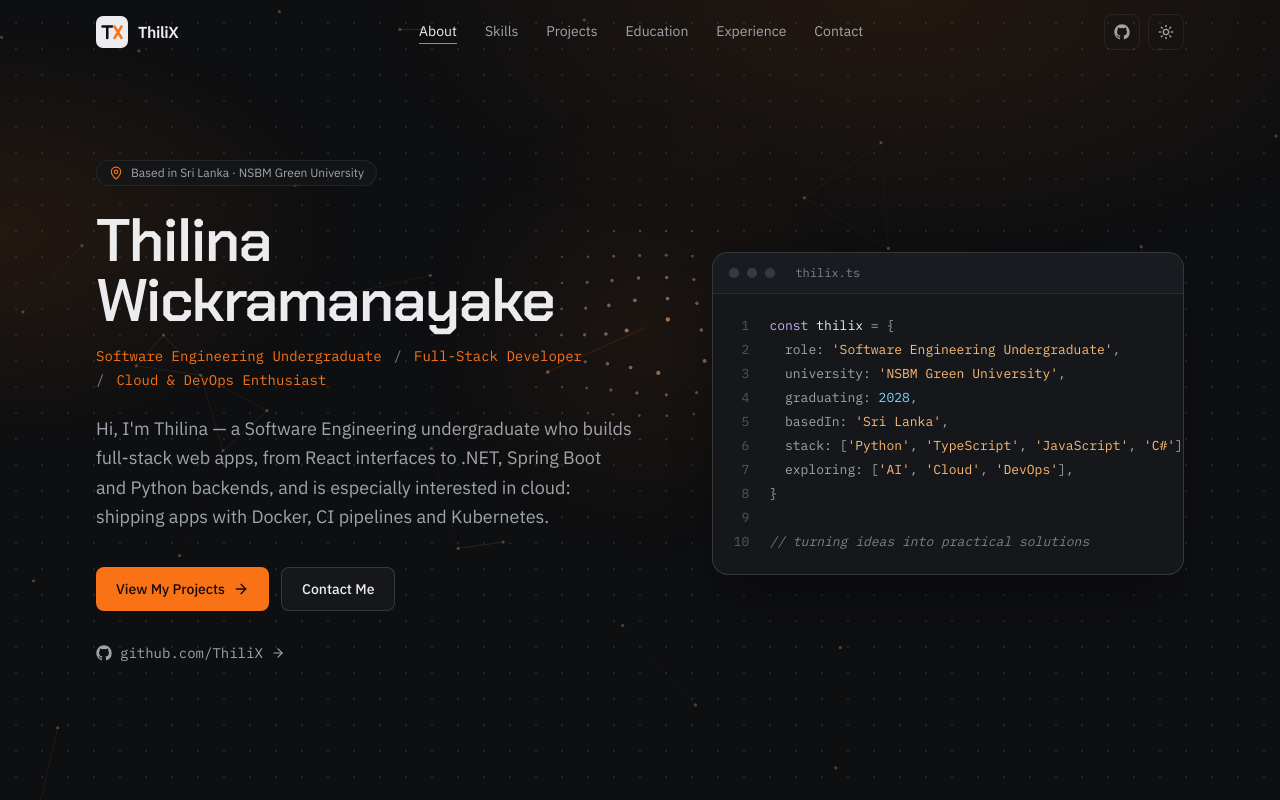
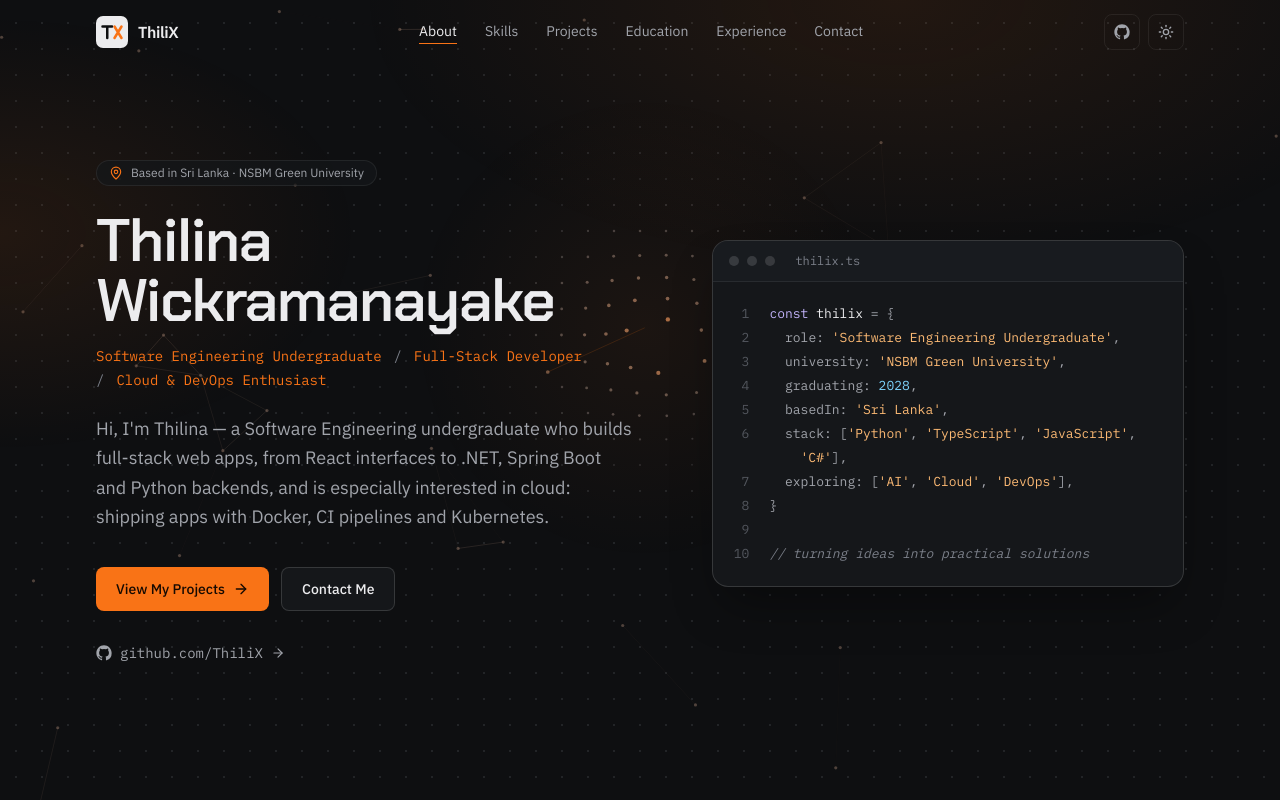
Before and after one commit to ThiliX/ThiliX.github.io, a React (Vite) app: page / in a window 1280 px wide. Shown: the top 800 px of the page. Built offline with nearby package versions, Linux system fonts and the light colour scheme.

Commit message:
Wrap long code-window lines instead of scrolling horizontally

```diff
--- a/src/components/CodeWindow.tsx
+++ b/src/components/CodeWindow.tsx
@@ -168,7 +168,7 @@ export default function CodeWindow() {
         <span className="size-2.5 rounded-full bg-fg/15" />
         <span className="ml-3 font-mono text-xs text-subtle">thilix.ts</span>
       </div>
-      <pre className="overflow-x-auto p-5 font-mono text-[12.5px] leading-6 text-muted sm:text-[13px]">
+      <pre className="overflow-hidden p-5 font-mono text-[12.5px] leading-6 text-muted sm:text-[13px]">
         {/* Screen readers get the full text at once; the typing is visual only. */}
         <span className="sr-only">{plainText}</span>
         <code aria-hidden="true">
@@ -176,7 +176,8 @@ export default function CodeWindow() {
             return (
               <div key={i} className="flex">
                 <span className="mr-5 w-4 shrink-0 text-right text-subtle/60 select-none">{i + 1}</span>
-                <span className="whitespace-pre">
+                {/* Long lines soft-wrap like an editor, with continuation lines indented, instead of scrolling. */}
+                <span className="min-w-0 pl-[4ch] break-words whitespace-pre-wrap [text-indent:-4ch]">
                   <CodeLine index={i} progress={progress} caretCol={i === cursor.line ? cursor.col : null} />
                 </span>
               </div>
```
